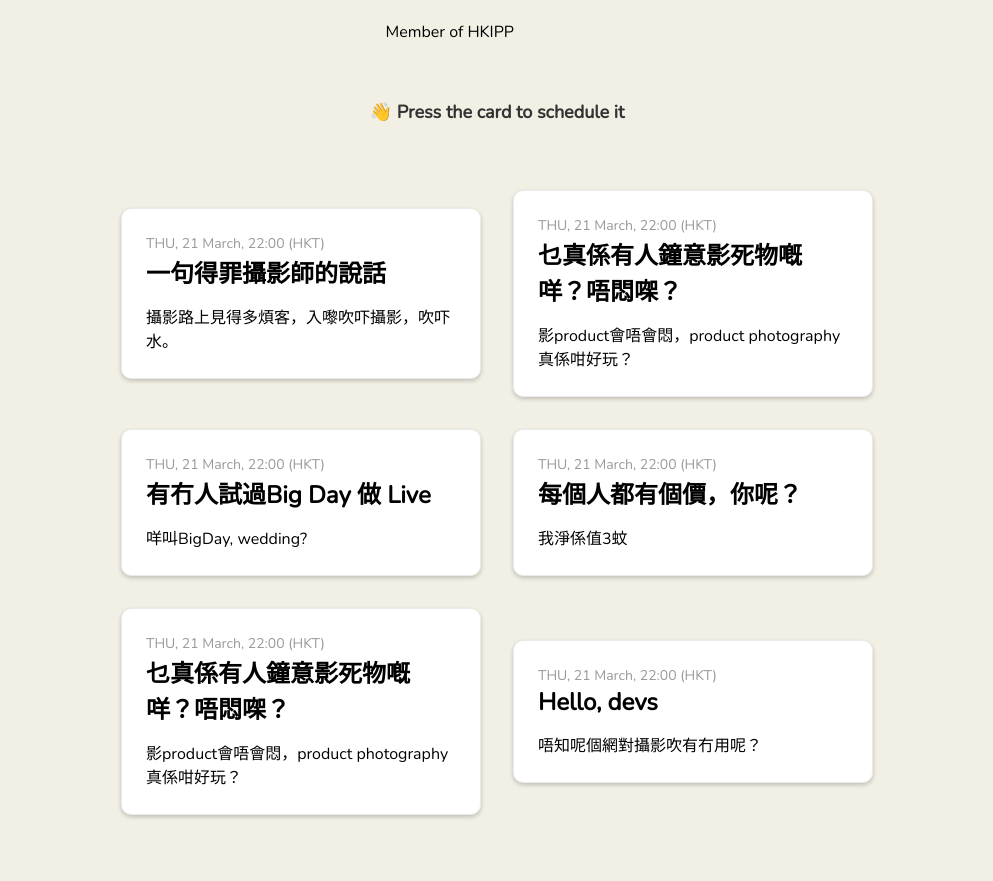
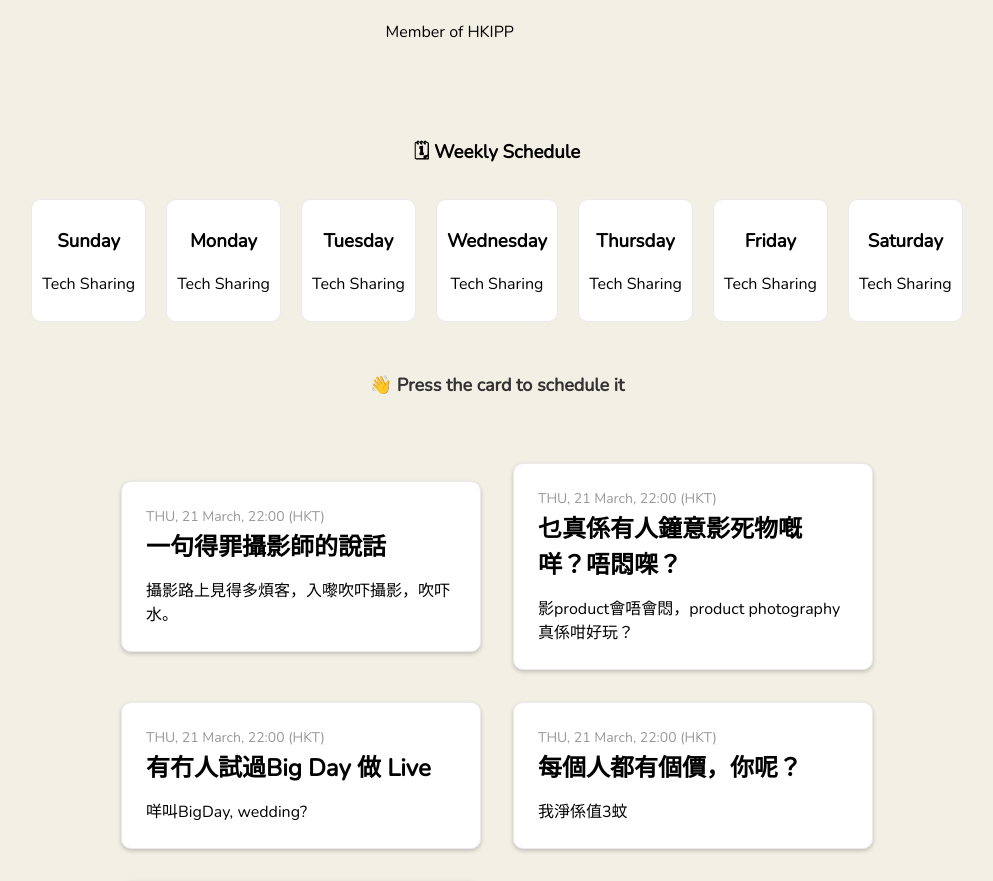
Before and after one commit to Chilap/ch-app, a Next.js app: page / in a window 1280 px wide. Shown: the part 1308-2189 px from the top of the page, without its empty margins (143-1136 px from the left). Built offline with nearby package versions, Linux system fonts and the light colour scheme.

Commit message:
weekly Schedule added

```diff
--- a/pages/index.js
+++ b/pages/index.js
@@ -86,6 +86,39 @@ export default function Home() {
 
         </div>
 
+        <div className = "weeklySchedule">
+          <h3>🗓 Weekly Schedule</h3>
+        <div className="dayBlock">
+            <h3>Sunday</h3>
+            <p>Tech Sharing</p>
+          </div>
+          <div className="dayBlock">
+            <h3>Monday</h3>
+            <p>Tech Sharing</p>
+          </div>
+          <div className="dayBlock">
+            <h3>Tuesday</h3>
+            <p>Tech Sharing</p>
+          </div>
+          <div className="dayBlock">
+            <h3>Wednesday</h3>
+            <p>Tech Sharing</p>
+          </div>
+          <div className="dayBlock">
+            <h3>Thursday</h3>
+            <p>Tech Sharing</p>
+          </div>
+          <div className="dayBlock">
+            <h3>Friday</h3>
+            <p>Tech Sharing</p>
+          </div>
+          <div className="dayBlock">
+            <h3>Saturday</h3>
+            <p>Tech Sharing</p>
+          </div>
+
+        </div>
+
         <div>
           <br/>
           <h3 className="description grid-description">👋 Press the card to schedule it </h3>
--- a/pages/styles.css
+++ b/pages/styles.css
@@ -124,6 +124,22 @@ main {
   color: #ffffff;
 }
 
+.weeklySchedule{
+  margin-top: 60px;
+  text-align: center;
+}
+
+
+
+.dayBlock{
+  border: 1px solid #eaeaea;
+  background-color: #ffffff;
+  border-radius: 10px;
+  margin: 10px;
+  padding: 10px;
+  display: inline-block;
+}
+
 .cardOfEvent {
   margin: 1rem;
   flex-basis: 45%;
```
